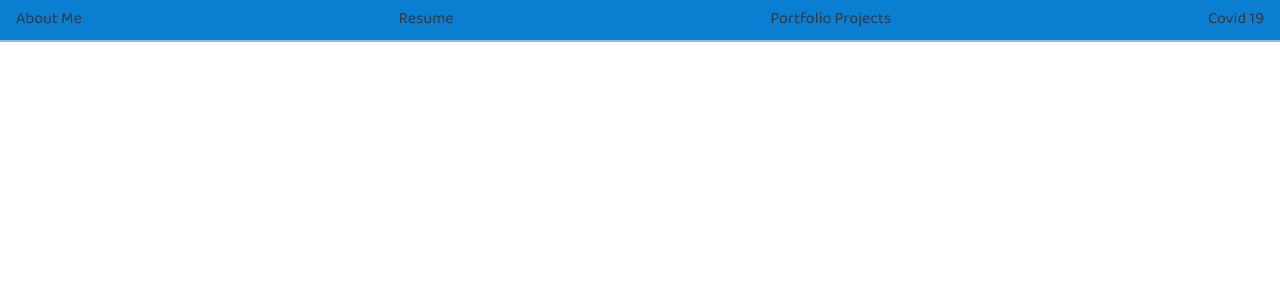
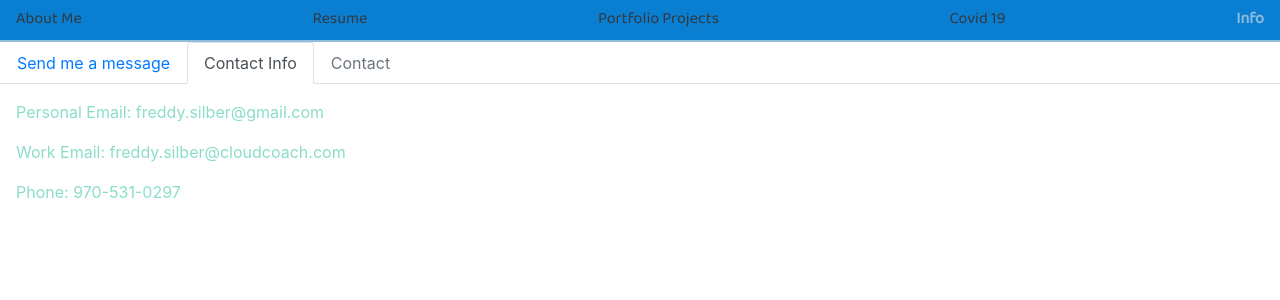
Before and after one commit to freddysilber/react-redux-portfolio-project, a React (Create React App) app in the folder client/: page /info in a window 1280 px wide. Shown: the top 300 px of the page. Built offline with nearby package versions, Linux system fonts and the light colour scheme.

Commit message:
creating another tab for contact info

```diff
--- a/client/src/App.js
+++ b/client/src/App.js
@@ -5,6 +5,7 @@ import { BrowserRouter as Router, Route, Switch } from 'react-router-dom'
 import PortfolioProjectContainer from './containers/PorfolioProjectsContainer'
 import HomeContainer from './containers/HomeContainer'
 import ResumeContainer from './containers/ResumeContainer'
+import InfoContainer from './containers/InfoContainer'
 
 export default class App extends React.Component {
   render() {
@@ -16,6 +17,7 @@ export default class App extends React.Component {
           <Route path="/resume" component={ResumeContainer} />
           <Route path="/portfolioprojects" component={PortfolioProjectContainer} />
           <Route path="/covid19" component={CovidContainer} />
+          <Route path="/info" component={InfoContainer} />
         </Switch>
       </Router>
     )
--- a/client/src/components/Navigation.js
+++ b/client/src/components/Navigation.js
@@ -8,6 +8,7 @@ const Navigation = () => {
 			<NavLink to='/resume' className="navLink" activeStyle={{ color: '#90BDDC', fontWeight: 'bold' }}>Resume</NavLink>
 			<NavLink to='/portfolioprojects' className="navLink" activeStyle={{ color: '#90BDDC', fontWeight: 'bold' }}>Portfolio Projects</NavLink>
 			<NavLink to='/covid19' className="navLink" activeStyle={{ color: '#90BDDC', fontWeight: 'bold' }}>Covid 19</NavLink>
+			<NavLink to='/info' className="navLink" activeStyle={{ color: '#90BDDC', fontWeight: 'bold' }}>Info</NavLink>
 		</div>
 	)
 }
--- /dev/null
+++ b/client/src/containers/InfoContainer.js
@@ -0,0 +1,27 @@
+import React from 'react'
+import Tab from 'react-bootstrap/Tab'
+import Tabs from 'react-bootstrap/Tabs'
+import { contactInfo } from '../data/util'
+
+export default class InfoContainer extends React.Component {
+	render() {
+		return (
+			<div>
+				<Tabs defaultActiveKey="profile" id="uncontrolled-tab-example">
+					<Tab eventKey="home" title="Send me a message">
+						<p>send me a message!</p>
+					</Tab>
+					<Tab eventKey="profile" title="Contact Info">
+						<div>
+							<p>Personal Email: {contactInfo.personalEmail}</p>
+							<p>Work Email: {contactInfo.workEmail}</p>
+							<p>Phone: {contactInfo.phone}</p>
+						</div>
+					</Tab>
+					<Tab eventKey="contact" title="Contact" disabled>
+					</Tab>
+				</Tabs>
+			</div>
+		)
+	}
+}
--- a/client/src/data/util.js
+++ b/client/src/data/util.js
@@ -6,3 +6,9 @@ export const socialMediaUrls = {
 	linkedIn: 'https://www.linkedin.com/in/freddy-silber-3b1a82165/',
 	youtube: 'https://www.youtube.com/channel/UCzzigkFUQprDQ3DBFiSg75w?view_as=subscriber'
 }
+
+export const contactInfo = {
+	workEmail: 'freddy.silber@cloudcoach.com',
+	personalEmail: 'freddy.silber@gmail.com',
+	phone: '970-531-0297'
+}
--- a/client/src/index.css
+++ b/client/src/index.css
@@ -120,3 +120,8 @@ h4 {
 	color: #FB8237 !important;
 	transition: .3s;
 }
+
+/* Tabs */
+.tab-content {
+	padding: 1rem;
+}
```
Also changed, not shown: 1 other file (tests, documents, lock files or other folders).
